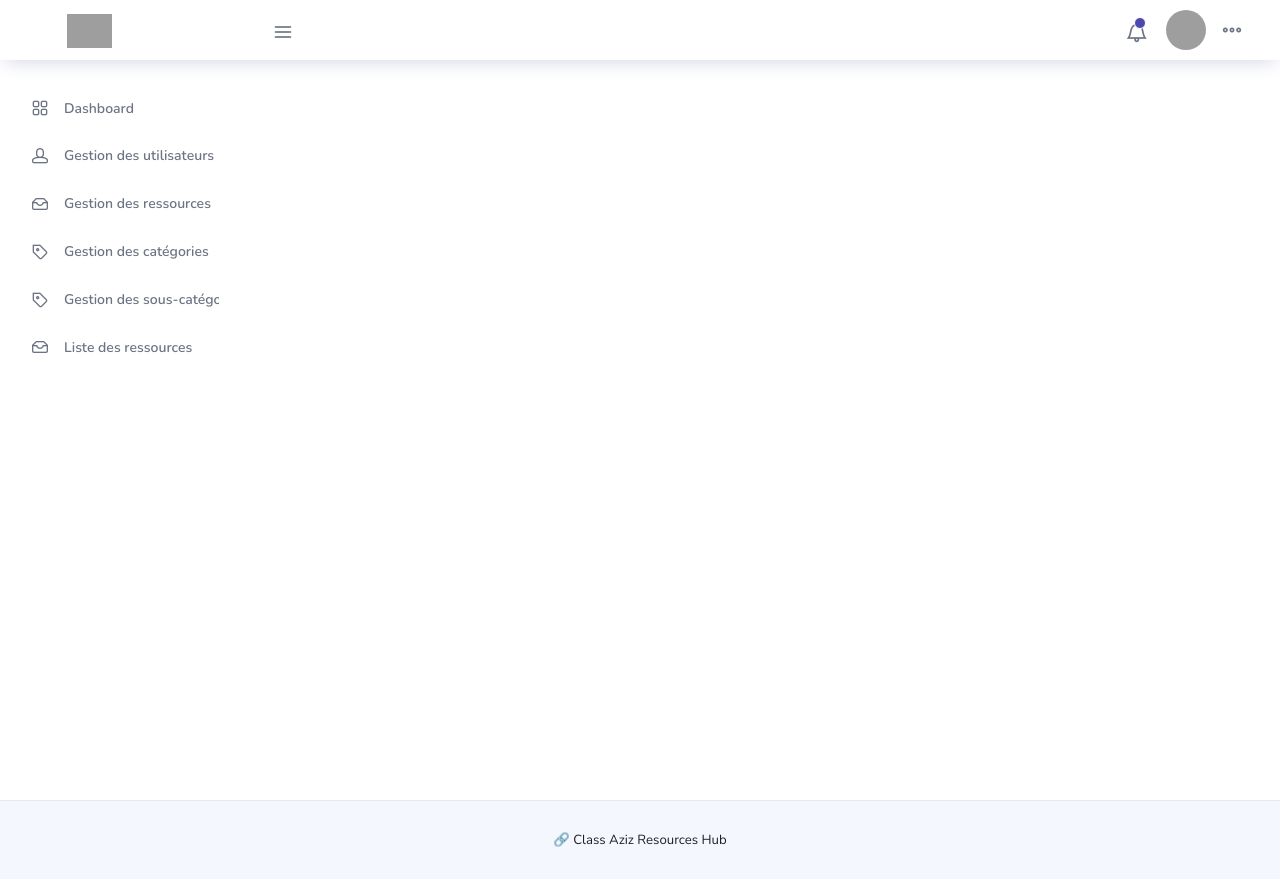
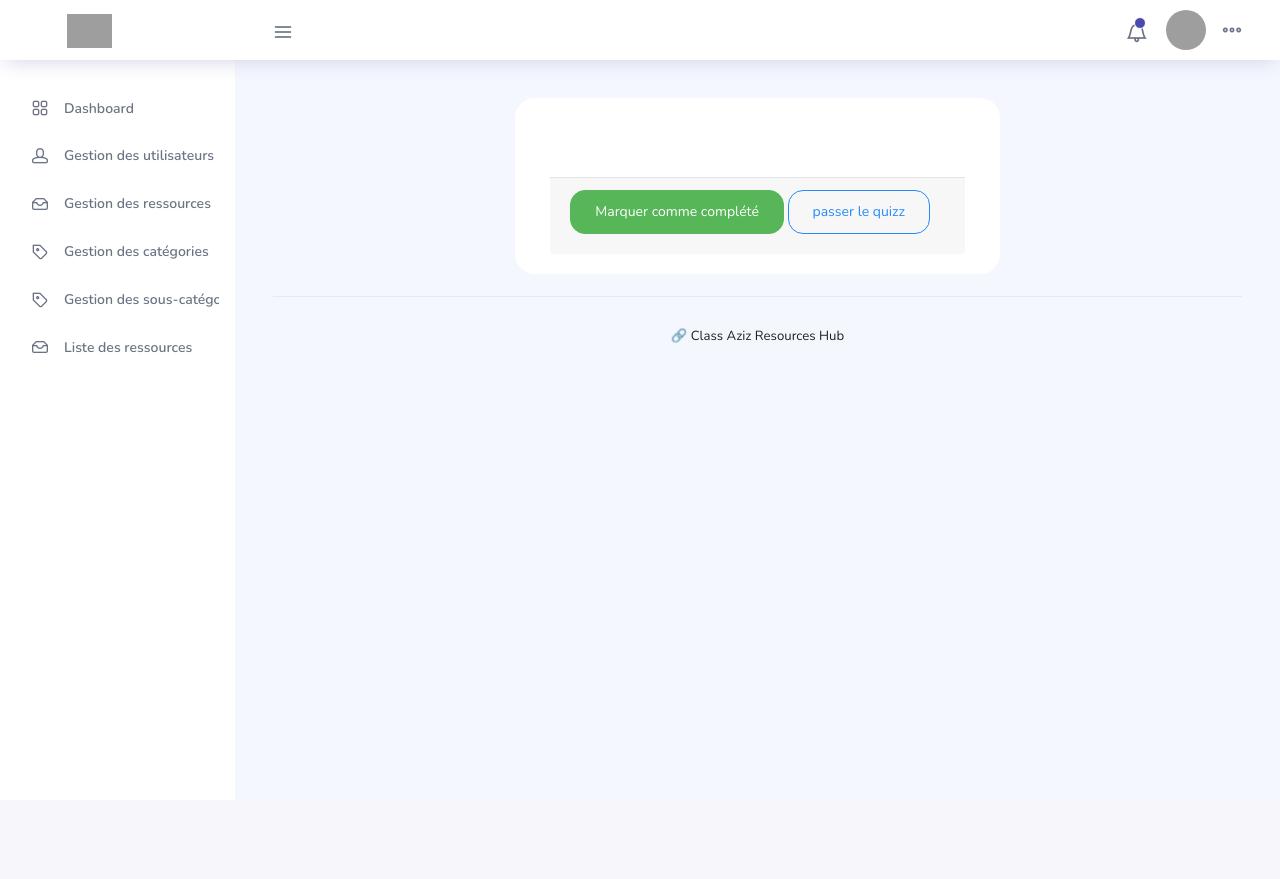
Before and after one commit to abdeljabaraitayoub/Quizzes, a PHP site: page /pages/courses/course.php in a window 1280 px wide. After the commit the page ends 353 px from the top, so only its background shows below. Run offline with PHP 8.4, Linux system fonts and the light colour scheme; the template is opened without the code that fills it, so the values that code supplies are empty; style sheets or scripts are compiled from the project's sources; grey boxes are pictures that could not be loaded.

Commit message:
working on showing course functionality & fixing a bug in deleting

```diff
--- a/pages/courses/course.php
+++ b/pages/courses/course.php
@@ -49,7 +49,9 @@ if (isset($_GET['id'])) {
             <?php include('../../partials/_sidebar.php'); ?>
             <!-- partial -->
             <div class="main-panel">
+                <div class="content-wrapper">
                     <div class="card col-md-6 mx-auto">
+                        <div class="card-body">
                             <div class="card-body">
                                 <h4 class="card-title"><?php echo $row['title']; ?></h4>
                                 <p class="card-description">
@@ -61,12 +63,25 @@ if (isset($_GET['id'])) {
                                     </p>
                                 </div>
                             </div>
-                    </div>
-                <!-- page-body-wrapper ends -->
+                            <div class="card-footer">
+                                <p>
+                                    <button type="button" class="btn btn-success btn-md">Marquer comme complété</button>
+                                    <button type="button" class="btn btn-outline-info btn-md">passer le quizz</button>
+                                </p>
                             </div>
                         </div>
+                    </div>
+                    <br>
+                    <!-- content-wrapper ends -->
                     <!-- partial:partials/_footer.php -->
                     <?php include('../../partials/_footer.php'); ?>
+                    <!-- partial -->
+                </div>
+                <!-- main-panel ends -->
+            </div>
+
+        </div>
+        <!-- partial:partials/_footer.php -->
     </div>
 
             <!-- container-scroller -->
--- a/pages/courses/createcourse.php
+++ b/pages/courses/createcourse.php
@@ -97,8 +97,8 @@ if (isset($_POST['title']) && $_POST['description'] && $_POST['content'] && $_PO
                                     <input type="text" class="form-control" id="description" placeholder="Description" name="description" required>
                                 </div>
                                 <div class="form-group">
-                                    <label for="videoLink">Lien de vidéo</label>
-                                    <input type="text" class="form-control" id="videoLink" placeholder="Lien de vidéo" name="video_link">
+                                    <label for="video_link">Lien de vidéo</label>
+                                    <input type="text" class="form-control" id="video_link" placeholder="Lien de vidéo" name="video_link">
                                 </div>
                                 <div class="form-group">
                                     <label for="content">Contenu</label>
--- a/pages/courses/show.php
+++ b/pages/courses/show.php
@@ -105,8 +105,7 @@ include('../../dbcon.php');
                                                     <div class="dropdown-menu rounded" aria-labelledby="dropdownMenuIconButton2">
                                                         <a class="dropdown-item" href="modifycourse.php?id=<?php echo $row['id'] ?>">modify</a>
                                                         <div class="dropdown-divider"></div>
-                                                        <a class="dropdown-item" href="#">delete</a>
-
+                                                        <a class="dropdown-item" href="deletecourse.php?id=<?php echo $row['id'] ?>">delete</a>
                                                     </div>
                                                 </div>
                                                 <!-- <h3 class="" type="button" id="dropdownMenuIconButton2" data-toggle="dropdown" aria-haspopup="true" aria-expanded="false">... </h3> -->
@@ -140,9 +139,6 @@ include('../../dbcon.php');
                                     </div>
                                 </div>
                             </div>
-
-
-
                         </div>
                     </div>
                 </div>
```
Lines whose indentation alone changed are shown as unchanged.
